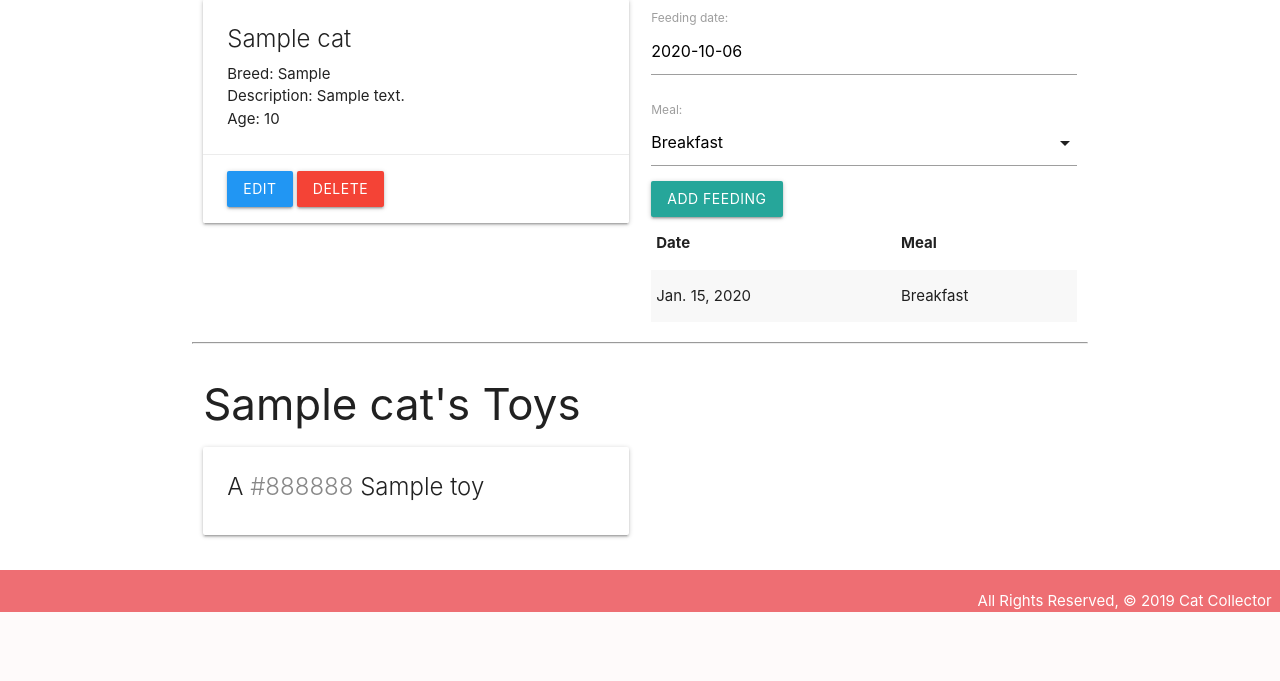
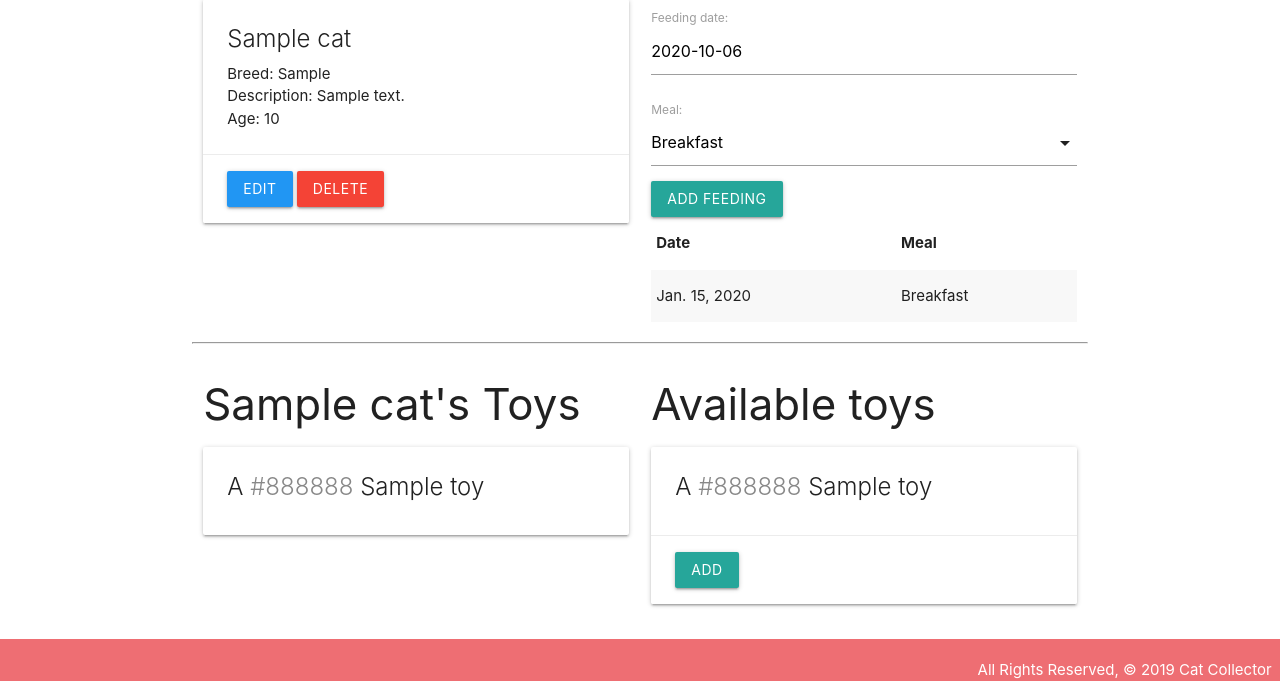
Before and after one commit to dtklumpp/copy-catcollector, a Django app: template main_app/templates/cats/detail.html in a window 1280 px wide. Shown: the part 209-890 px from the top of the page. Before the commit the page ends 821 px from the top, so only its background shows below. Run offline with Django 3.2, Linux system fonts and the light colour scheme; tables that the repository leaves empty hold one stand-in row (values such as "Sample post"); the template is opened without the code that fills it: values that come from a table or form of the project are taken from there, most other values are stand-ins (such as "Sample title", 1, 10 or a date in 2020).

Commit message:
adds available toys to detail template

```diff
--- a/main_app/templates/cats/detail.html
+++ b/main_app/templates/cats/detail.html
@@ -72,6 +72,28 @@
     </div>
     <!-- Toys available to cat -->
     <div class="col s6" >
+        <h3>Available toys</h3>
+
+        {% if available_toys.count %}
+            {%for toy in available_toys %}
+                <div class="card">
+                    <div class="card-content">
+                        <span class="card-title">
+                        A <span style="color: {{ toy.color }}">{{ toy.color }}</span> {{ toy.name }}
+                        </span>
+                    </div>
+                    <div class="card-action">
+                        <form action="" method="post">
+                            {% csrf_token %}
+                            <button type="submit" class="btn">Add</button>
+                        </form>
+                    </div>
+
+                </div>
+            {% endfor %}
+        {% else %}
+            has all toys
+        {% endif %}
 
     </div>
 </div>
```
